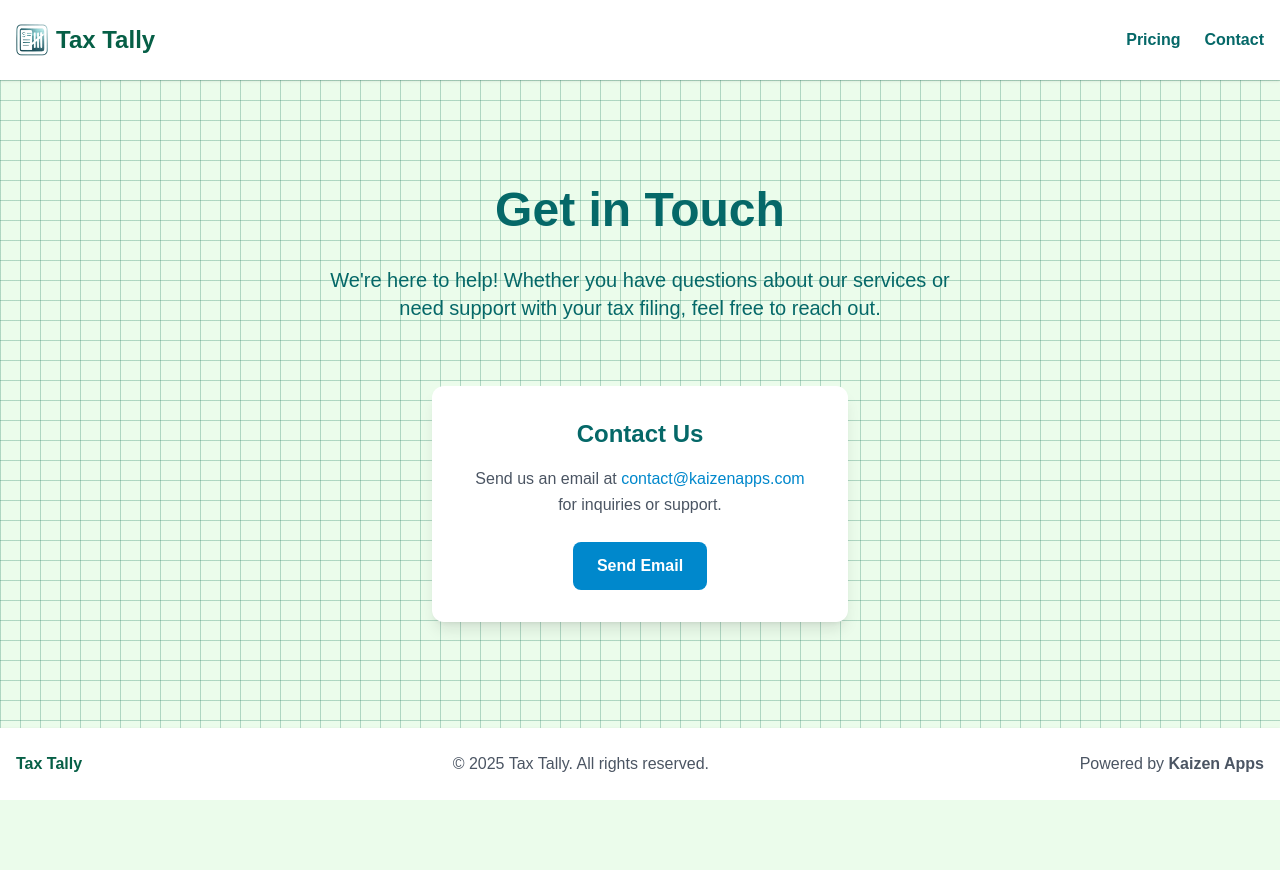
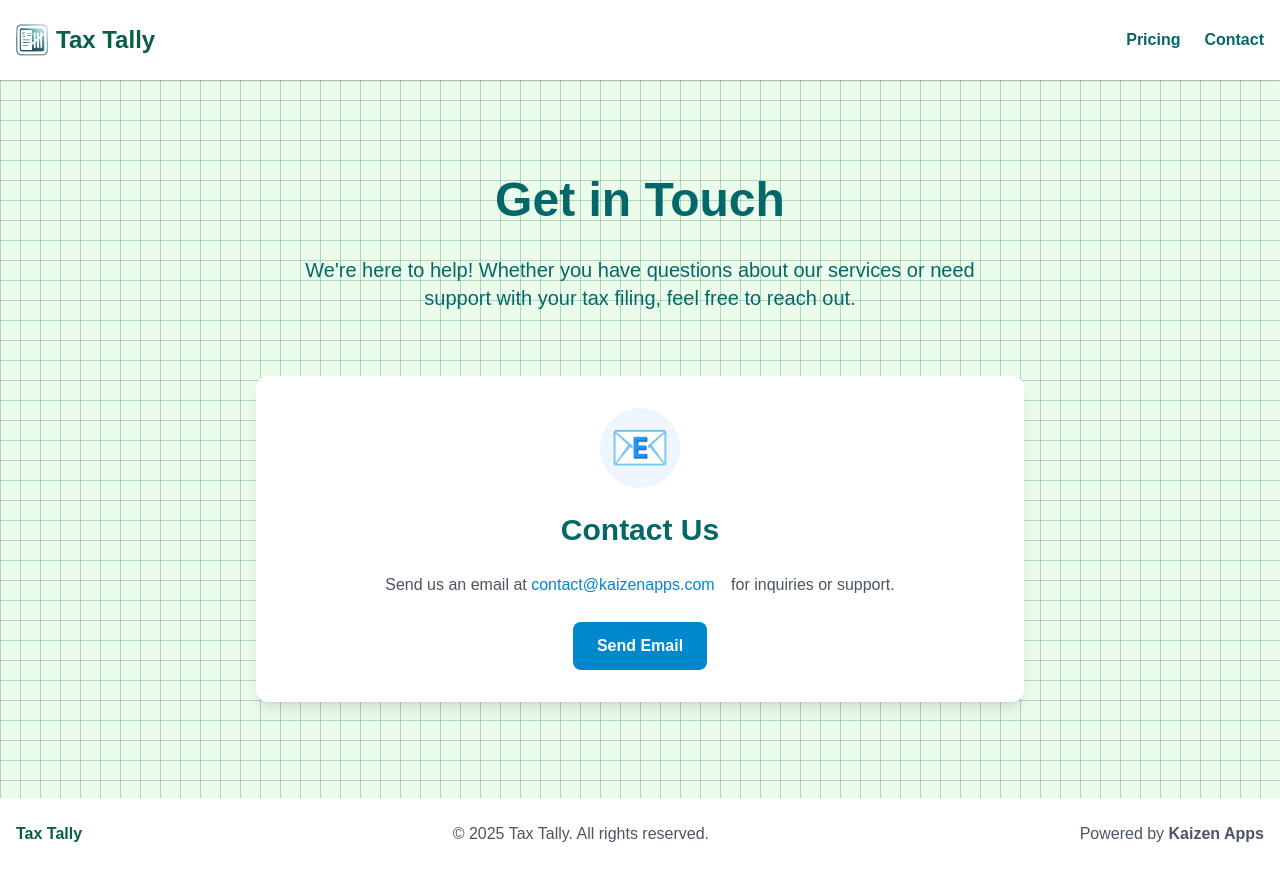
Before and after one commit to kaizenapps/tax-tally, a Next.js app: page /contact in a window 1280 px wide. Before the commit the page ends 800 px from the top, so only its background shows below. Built offline with nearby package versions, Linux system fonts and the light colour scheme.

Commit message:
functional frontend

```diff
--- a/components/header.js
+++ b/components/header.js
@@ -14,20 +14,21 @@ const Header = () => {
             width={32}
             height={32}
             className="w-8 h-8"
+            priority
           />
           <div className="text-2xl font-bold text-emerald-800">Tax Tally</div>
         </Link>
         <nav>
           <ul className="flex space-x-6">
             <li>
-              <a href="pricing" className="hover:text-blue-600">
+              <Link href="/pricing" className="hover:text-blue-600">
                 <strong>Pricing</strong>
-              </a>
+              </Link>
             </li>
             <li>
-              <a href="contact" className="hover:text-blue-600">
+              <Link href="/contact" className="hover:text-blue-600">
                 <strong>Contact</strong>
-              </a>
+              </Link>
             </li>
           </ul>
         </nav>
--- a/pages/contact.js
+++ b/pages/contact.js
@@ -19,18 +19,19 @@ export default function Contact() {
           <section className="flashing-grid w-full flex flex-col justify-center items-center py-12 md:py-24">
             <div className="container mx-auto px-4 sm:px-6 w-full">
               <div className="text-center space-y-6 md:space-y-8 mb-8 md:mb-16">
-                <h1 className="text-3xl sm:text-4xl md:text-5xl font-bold">
+                <h1 className="text-4xl md:text-5xl font-bold mb-6">
                   Get in Touch
                 </h1>
-                <p className="text-lg sm:text-xl max-w-2xl mx-auto px-4">
+                <p className="text-xl mb-10 max-w-2xl mx-auto">
                   We're here to help! Whether you have questions about our services or need support with your tax filing, feel free to reach out.
                 </p>
               </div>
-              <div className="w-full max-w-md mx-auto px-4">
-                <div className="bg-white rounded-xl shadow-lg p-6 md:p-8 transform transition-all duration-300 hover:shadow-xl hover:-translate-y-1 text-center">
-                  <h2 className="text-xl sm:text-2xl font-bold mb-4">Contact Us</h2>
+              <div className="max-w-3xl mx-auto">
+                <div className="bg-white rounded-xl shadow-lg p-8 transform transition-all duration-300 hover:shadow-xl text-center">
+                  <div className="text-5xl mb-6 text-[#0088cc] bg-blue-50 w-20 h-20 rounded-full flex items-center justify-center mx-auto">📧</div>
+                  <h2 className="text-3xl font-bold mb-6">Contact Us</h2>
                   <p className="text-gray-600 leading-relaxed mb-6">
-                    Send us an email at <span className="text-[#0088cc]">contact@kaizenapps.com</span> for inquiries or support.
+                    Send us an email at <span className="text-[#0088cc] mr-3">contact@kaizenapps.com</span> for inquiries or support.
                   </p>
                   <a
                     href="mailto:contact@kaizenapps.com"
--- a/pages/index.js
+++ b/pages/index.js
@@ -20,7 +20,7 @@ export default function Home() {
         {/* Main Content */}
         <main className="flex-grow">
           {/* Hero Section */}
-          <section className="flashing-grid py-35">
+          <section className="flashing-grid py-24">
             <div className="container mx-auto px-6 text-center space-y-8">
               <h1 className="text-4xl md:text-5xl font-bold mb-6">
                 Simplify Your Tax Filing
--- a/pages/pricing.js
+++ b/pages/pricing.js
@@ -7,7 +7,7 @@ export default function Pricing() {
   return (
     <>
       <Head>
-        <title>Tax Tally - Simple & Transparent Pricing</title>
+        <title>Tax Tally - Pricing</title>
         <meta
           name="description"
           content="File your taxes through Tax Tally for just $2.99 per form. No hidden fees, no subscriptions - just simple, transparent pricing."
--- /dev/null
+++ b/postcss.config.cjs
@@ -0,0 +1,6 @@
+module.exports = {
+  plugins: {
+    tailwindcss: {},
+    autoprefixer: {},
+  },
+}
--- a/postcss.config.mjs
+++ /dev/null
@@ -1,6 +0,0 @@
-const config = {
-  plugins: {
-    "@tailwindcss/postcss": {},
-  },
-};
-export default config;
```
